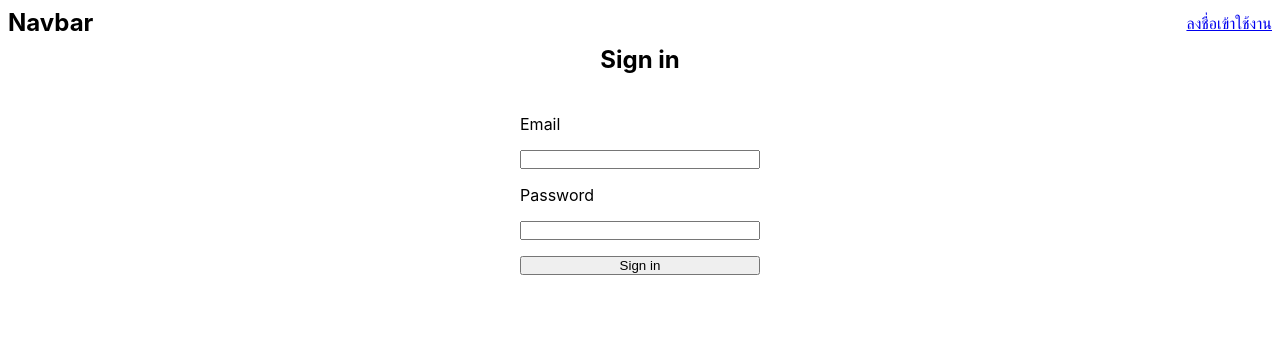
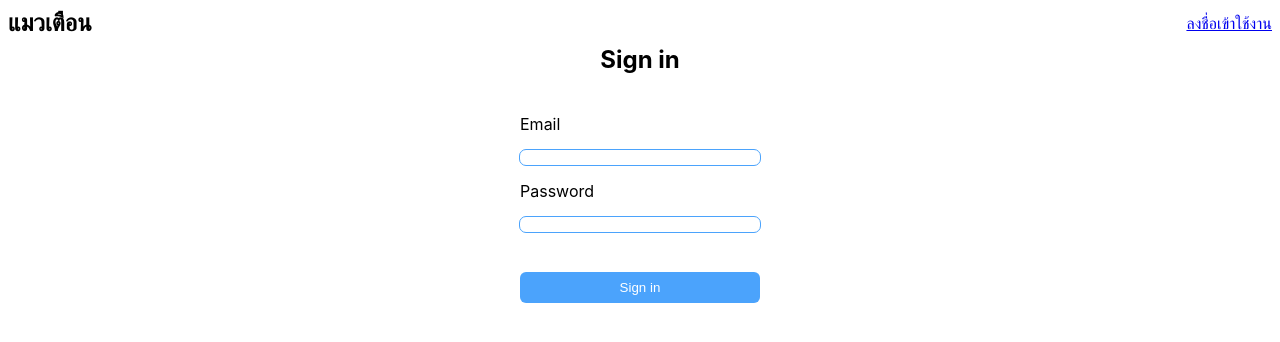
Before and after one commit to FreeSpirit0/meaw-frontend, a React (Create React App) app: page /signin in a window 1280 px wide. Shown: the top 342 px of the page. Built offline with nearby package versions, Linux system fonts and the light colour scheme; what react-google-maps would draw is missing.

Commit message:
Add a bit styling :lipstick:

```diff
--- a/src/App.css
+++ b/src/App.css
@@ -33,3 +33,38 @@ body {
 .sign-in-info * {
   margin: .5rem 0rem;
 }
+
+.sign-in-info input {
+  border-radius: .375rem;
+  border: none;
+  outline: 1px solid #4BA3FC;
+}
+
+.sign-in-info button {
+  border-radius: .375rem;
+  border: none;
+  outline-width: 1px;
+  background-color: #4BA3FC;
+  color: white;
+  margin-top: 2rem;
+  cursor: pointer;
+  padding: .5rem 0rem;
+}
+
+.map-buttons {
+  display: flex;
+  flex-direction: row;
+  justify-content: center;
+  gap: 2rem;
+  margin-top: 1rem;
+}
+
+.map-buttons button {
+  border-radius: .375rem;
+  border: none;
+  outline-width: 1px;
+  background-color: #4BA3FC;
+  color: white;
+  cursor: pointer;
+  padding: .5rem .5rem;
+}
--- a/src/App.js
+++ b/src/App.js
@@ -1,4 +1,4 @@
-import { BrowserRouter, Route, Routes } from "react-router-dom";
+import { BrowserRouter, Navigate, Route, Routes } from "react-router-dom";
 import Navbar from "./components/Navbar";
 import Home from "./pages/Home";
 import "./App.css";
@@ -11,6 +11,7 @@ function App() {
       <Routes>
         <Route path="/home" element={<Home />} />
         <Route path="/signin" element={<SignIn />} />
+        <Route path="*" element={<Navigate to="/home" />} />
       </Routes>
     </BrowserRouter>
   );
--- a/src/components/Navbar.js
+++ b/src/components/Navbar.js
@@ -4,7 +4,7 @@ import { Link } from "react-router-dom";
 const Navbar = () => {
   return (
       <div className="navbar-container">
-        <h2>Navbar</h2>
+        <h2>แมวเตือน</h2>
         {/* TODO: Get user authenticated state and display accordingly */}
         <Link to="/signin">ลงชื่อเข้าใช้งาน</Link>
     </div>
--- a/src/pages/Home.js
+++ b/src/pages/Home.js
@@ -13,11 +13,12 @@ const Home = () => {
       <Map
         googleMapURL="http://maps.googleapis.com/maps/api/js?key=AIzaSyBKVx_03i5sma7hq1Mzrgi21E7Yi03VoDs"
         loadingElement={<div style={{ height: `100%` }} />}
-        containerElement={<div style={{ height: `400px` }} />}
+        containerElement={<div style={{ height: `40rem` }} />}
         mapElement={<div style={{ height: `100%` }} />}
         onMapClick={isAddingMarker ? onMapClick : (e) => {}}
         markers={markers}
       />
+      <div className="map-buttons">
         <button
           value={isAddingMarker}
           onClick={() => setIsAddingMarker(!isAddingMarker)}
@@ -28,6 +29,7 @@ const Home = () => {
           Delete Marker
         </button>
       </div>
+    </div>
   );
 };
 
```
Also changed, not shown: 1 other file (tests, documents, lock files or other folders). Lines whose indentation alone changed are shown as unchanged.
